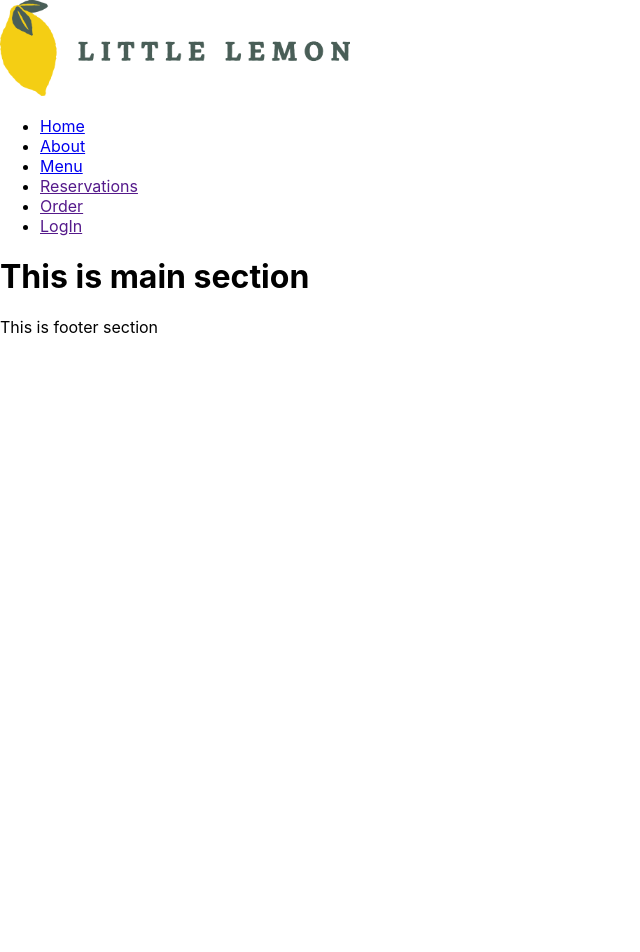
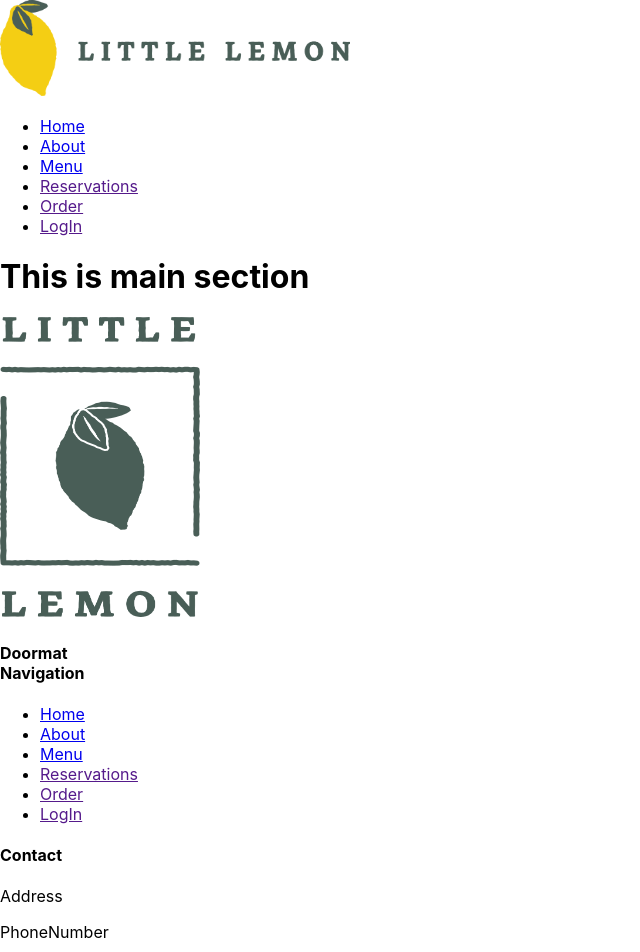
Before and after one commit to AshrafMuhammadNaeem/littlelemon-web, a React (Create React App) app: page / in a window 1280 px wide. Shown: the top 952 px of the page, without its empty margins (0-640 px from the left). Before the commit the page ends 800 px from the top, so only its background shows below. Built offline with nearby package versions, Linux system fonts and the light colour scheme.

Commit message:
Update Footer.js
adding the necessary HTML elements to the footer component.

```diff
--- a/src/Footer.js
+++ b/src/Footer.js
@@ -2,6 +2,21 @@ import React from "react";
 
 export const Footer = () => {
     return(
-        <footer>This is footer section</footer>
+        <footer>
+            <img src= {require("./images/Asset 18@4x.png")} alt="Logo" height={300} width={200}/>
+            <h4>Doormat <br/> Navigation</h4>
+            <ul>
+            <li><a href='#'> Home</a> </li>
+            <li><a href='#'> About</a> </li>
+            <li><a href='#'> Menu</a> </li>
+            <li><a href=''> Reservations</a> </li>
+            <li><a href=''> Order</a> </li>
+            <li><a href=''> LogIn</a> </li>
+            </ul>
+            <h4>Contact </h4>
+            <p>Address</p>
+            <p>PhoneNumber</p>
+            <p>Email</p>
+        </footer>
     )
 }
```
